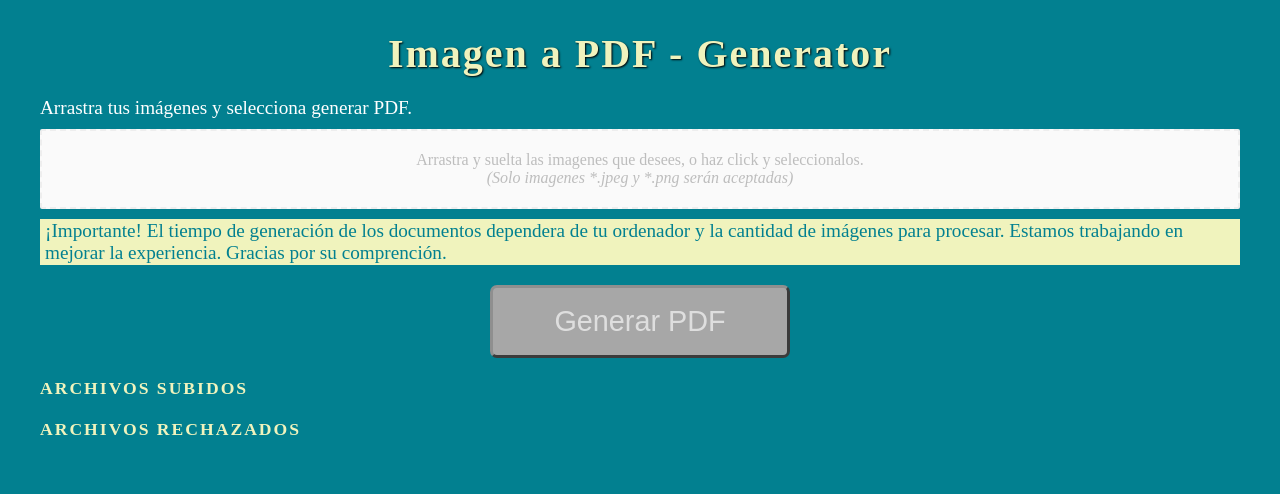
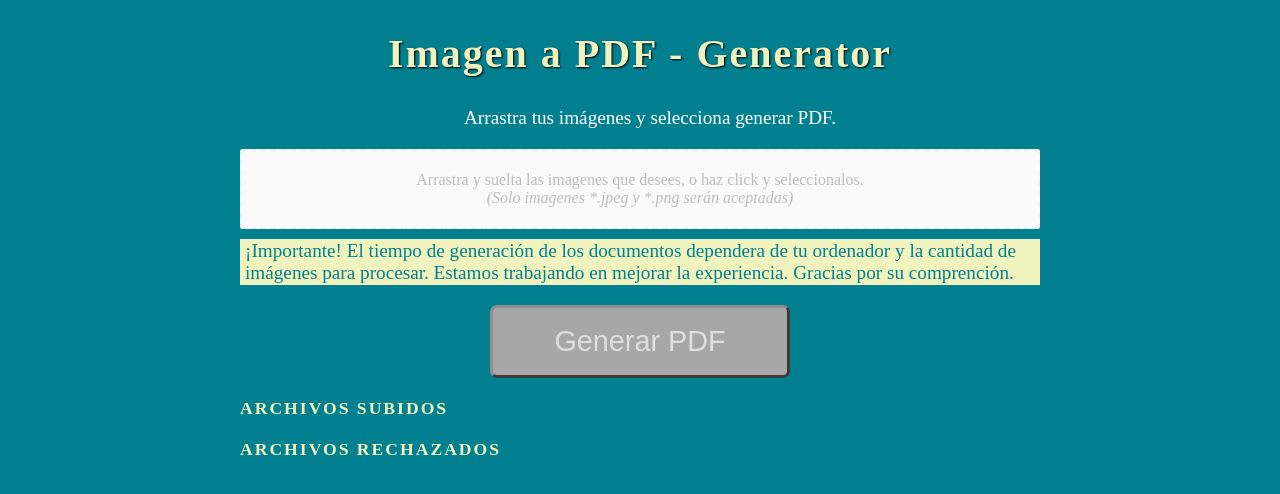
Before and after one commit to gus0117/pdf-generator, a React (Vite) app: page / in a window 1280 px wide. Shown: the top 494 px of the page. Built offline with nearby package versions, Linux system fonts and the light colour scheme; what @react-pdf/renderer would draw is missing.

Commit message:
Se aplico un centrado a los contenidos

```diff
--- a/src/components/DropZone.jsx
+++ b/src/components/DropZone.jsx
@@ -14,7 +14,7 @@ const baseStyle = {
     backgroundColor: '#fafafa',
     color: '#bdbdbd',
     outline: 'none',
-    transition: 'border .24s ease-in-out'
+    transition: 'border .24s ease-in-out',
   };
 
   const focusedStyle = {
@@ -110,7 +110,7 @@ const DropZone = ({ generatePdf }) => {
               <button onClick={()=>generatePdf(files)} className="btn-generate">Generar PDF</button>
               <button onClick={()=>setFiles([])} className="btn-generate">Limpiar</button>
             </>:
-            <button className="btn-generate-disabled">Generar PDF</button>
+            <button className="btn-generate-disabled" disabled="true">Generar PDF</button>
           }
           <aside>
             <h4 className='title-2'>Archivos Subidos</h4>
--- a/src/index.css
+++ b/src/index.css
@@ -19,6 +19,9 @@
   padding: 10px 20px;
   background: #028090;
   height: 100vh;
+  display: flex;
+  flex-direction: column;
+  align-items: center;
 }
 
 .title-1 {
@@ -78,6 +81,7 @@
 
 .container-dropzone {
   margin: 10px 20px;
+  max-width: 800px;
 }
 
 .btn-generate {
```
